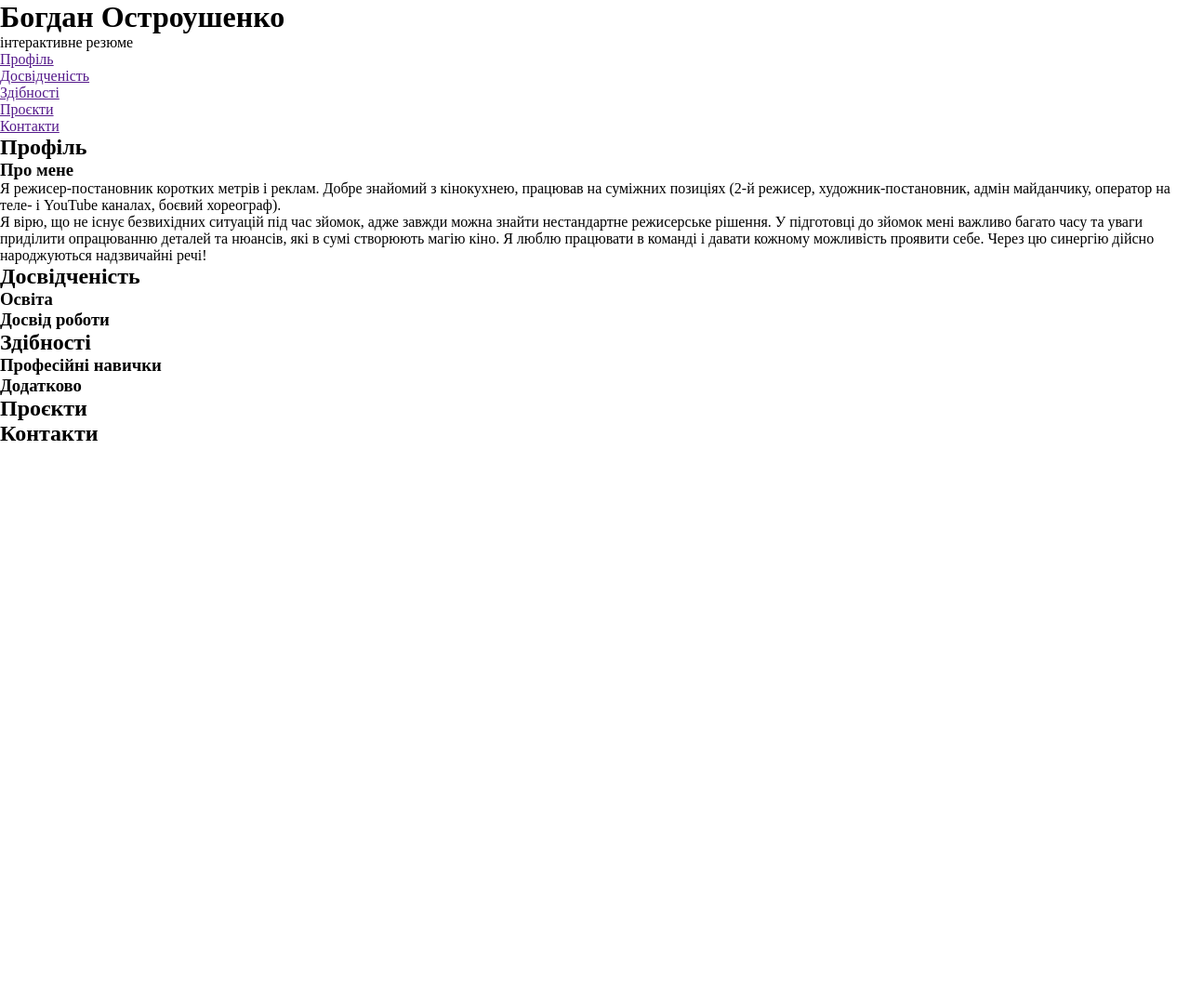
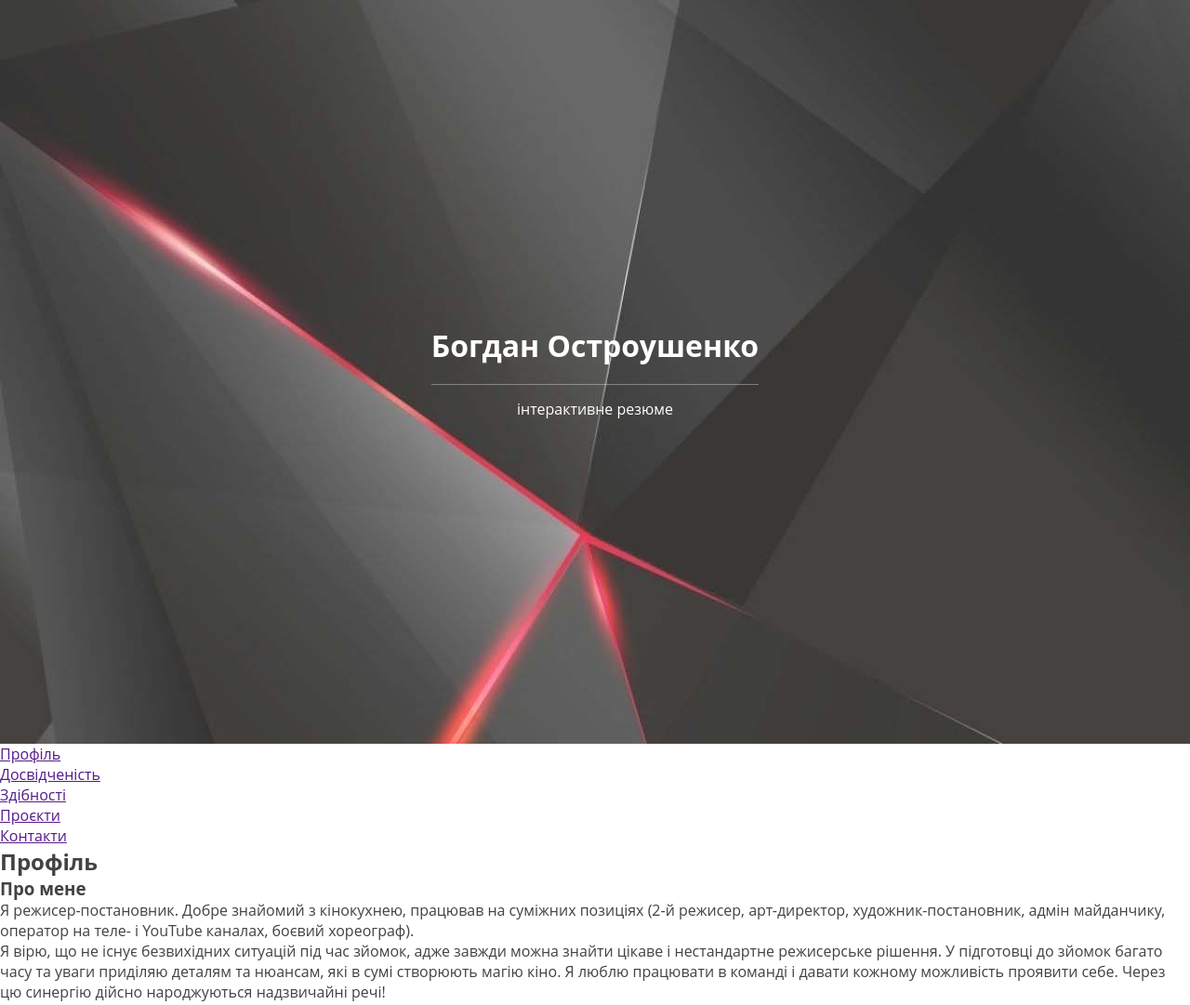
Before and after one commit to AnnaKichapina/Resume_Ostroushenko, a plain HTML site: page index.html in a window 1280 px wide. Shown: the top 1081 px of the page at 93% size. Before the commit the page ends 800 px from the top, so only its background shows below. Drawn offline with Linux system fonts and the light colour scheme.

Commit message:
Changes in html and css

```diff
--- a/index.html
+++ b/index.html
@@ -9,8 +9,10 @@
 </head>
 <body>
   <header>
-    <h1>Богдан Остроушенко</h1>
-    <p>інтерактивне резюме</p>
+    <div class="container">
+      <h1>Богдан Остроушенко</h1>
+      <p>інтерактивне резюме</p>
+    </div>
   </header>
   <nav>
     <ul>
@@ -26,15 +28,15 @@
       <h2>Профіль</h2>
       <h3>Про мене</h3>
       <p>
-        Я режисер-постановник коротких метрів і реклам.
+        Я режисер-постановник.
         Добре знайомий з кінокухнею, працював на суміжних позиціях
-        (2-й режисер, художник-постановник, адмін майданчику, оператор на теле- і YouTube каналах,
+        (2-й режисер, арт-директор, художник-постановник, адмін майданчику, оператор на теле- і YouTube каналах,
         боєвий хореограф).
       </p>
       <p>
         Я вірю, що не існує безвихідних ситуацій під час зйомок,
-        адже завжди можна знайти нестандартне режисерське рішення.
-        У підготовці до зйомок мені важливо багато часу та уваги приділити опрацюванню деталей та нюансів,
+        адже завжди можна знайти цікаве і нестандартне режисерське рішення.
+        У підготовці до зйомок багато часу та уваги приділяю деталям та нюансам,
         які в сумі створюють магію кіно.
         Я люблю працювати в команді і давати кожному можливість проявити себе.
         Через цю синергію дійсно народжуються надзвичайні речі!
--- a/resume.css
+++ b/resume.css
@@ -1,4 +1,33 @@
 * {
   margin: 0;
   padding: 0;
- }
+}
+
+body {
+	color: #434242;
+	font-family: 'Open Sans', sans-serif !important;
+	height: 100%;
+}
+
+header {
+  height: 100vh;
+  width: 100vw;
+  background-image: url(pictures/banner.jpg);
+  background-color: black;
+  display: table-cell;
+  vertical-align: middle;
+  text-align: center;
+}
+
+.container {
+  color: white;
+  display: inline-block;
+}
+
+h1 {
+	font-weight: 700;
+	padding-bottom: 20px;
+	border-bottom: 1px solid #FFFFFF;
+	border-bottom-color: rgba(255, 255, 255, 0.35);
+  margin-bottom: 15px;
+}
```
Also changed, not shown: fonts/Kurale-Regular.otf (added), fonts/Kurale-Regular.ttf (added), fonts/OFL.txt (added), pictures/banner.jpeg (deleted), pictures/banner.jpg (added).
